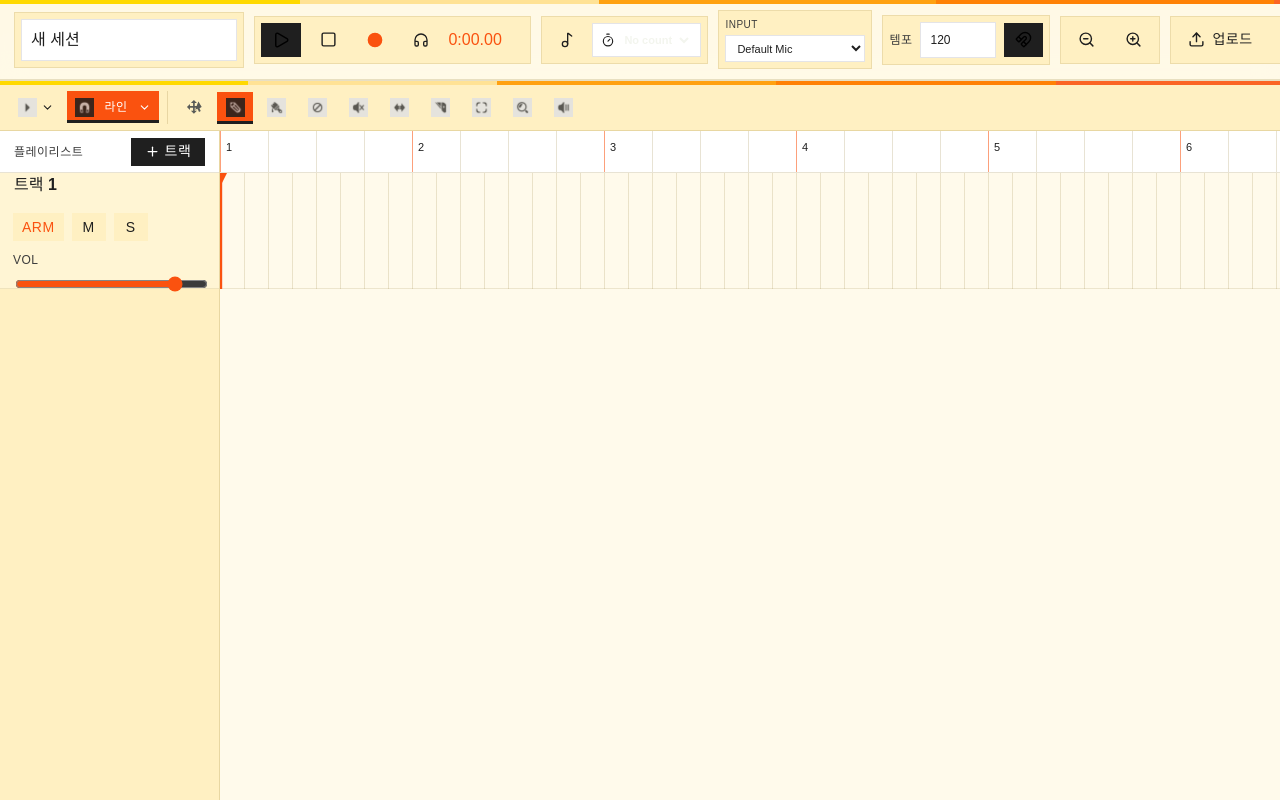
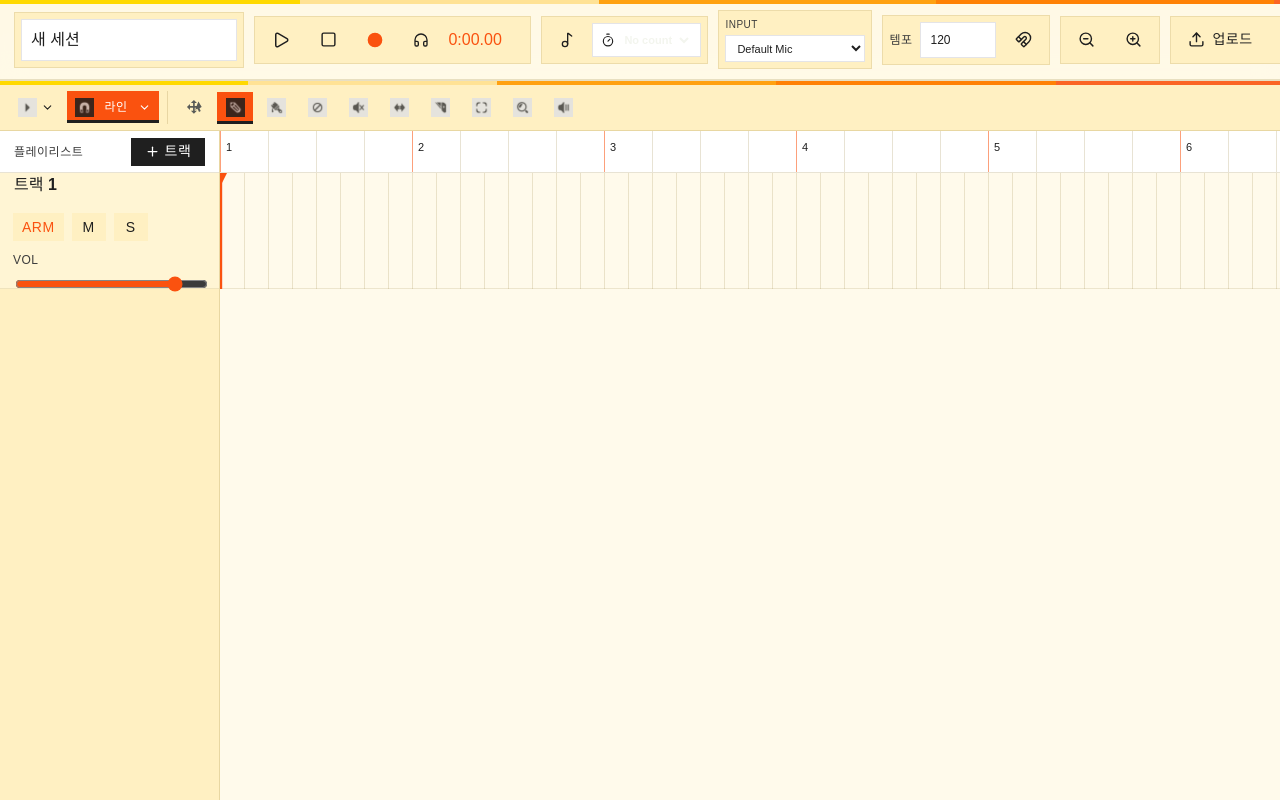
Before and after one commit to kimyounggaur/Accompany-Designer2nd, a React (Vite) app: page / in a window 1280 px wide. Shown: the top 800 px of the page. Built offline with nearby package versions, Linux system fonts and the light colour scheme.

Commit message:
Remove dark transport icon backgrounds

```diff
--- a/src/styles.css
+++ b/src/styles.css
@@ -3501,6 +3501,24 @@ input[type="range"] {
   background: rgba(250, 82, 15, 0.12);
 }
 
+.transport .icon-button.primary,
+.transport .icon-button.active:not(.monitor-button):not(.metronome-button) {
+  color: var(--mistral-black);
+  background: transparent;
+  box-shadow: none;
+}
+
+.transport .icon-button.primary:hover,
+.transport .icon-button.active:not(.monitor-button):not(.metronome-button):hover {
+  color: var(--mistral-orange);
+  background: transparent;
+}
+
+.transport .icon-button.primary svg,
+.transport .icon-button.active:not(.monitor-button):not(.metronome-button) svg {
+  filter: none;
+}
+
 @media (max-width: 980px) {
   .transport {
     background: rgba(255, 250, 235, 0.96);
```
Also changed, not shown: assets/index.css, 1 other file (tests, documents, lock files or other folders).
